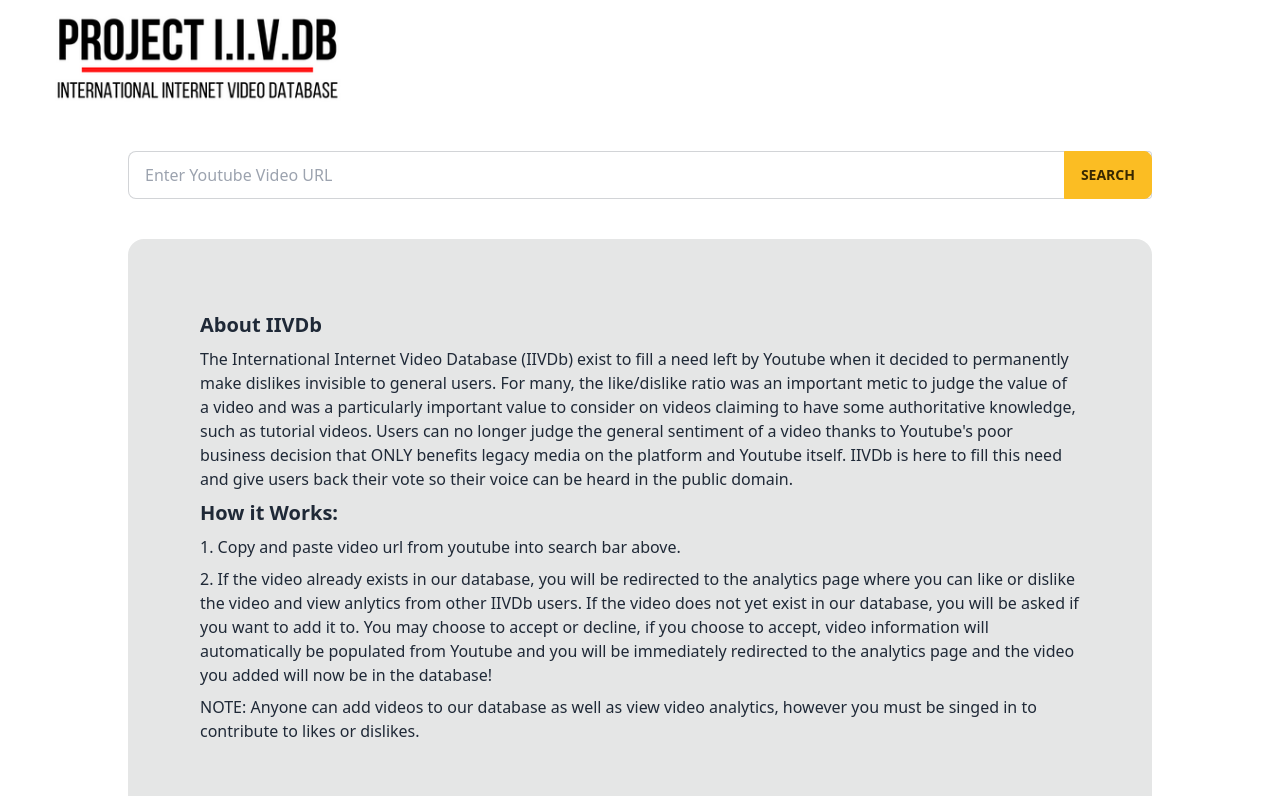
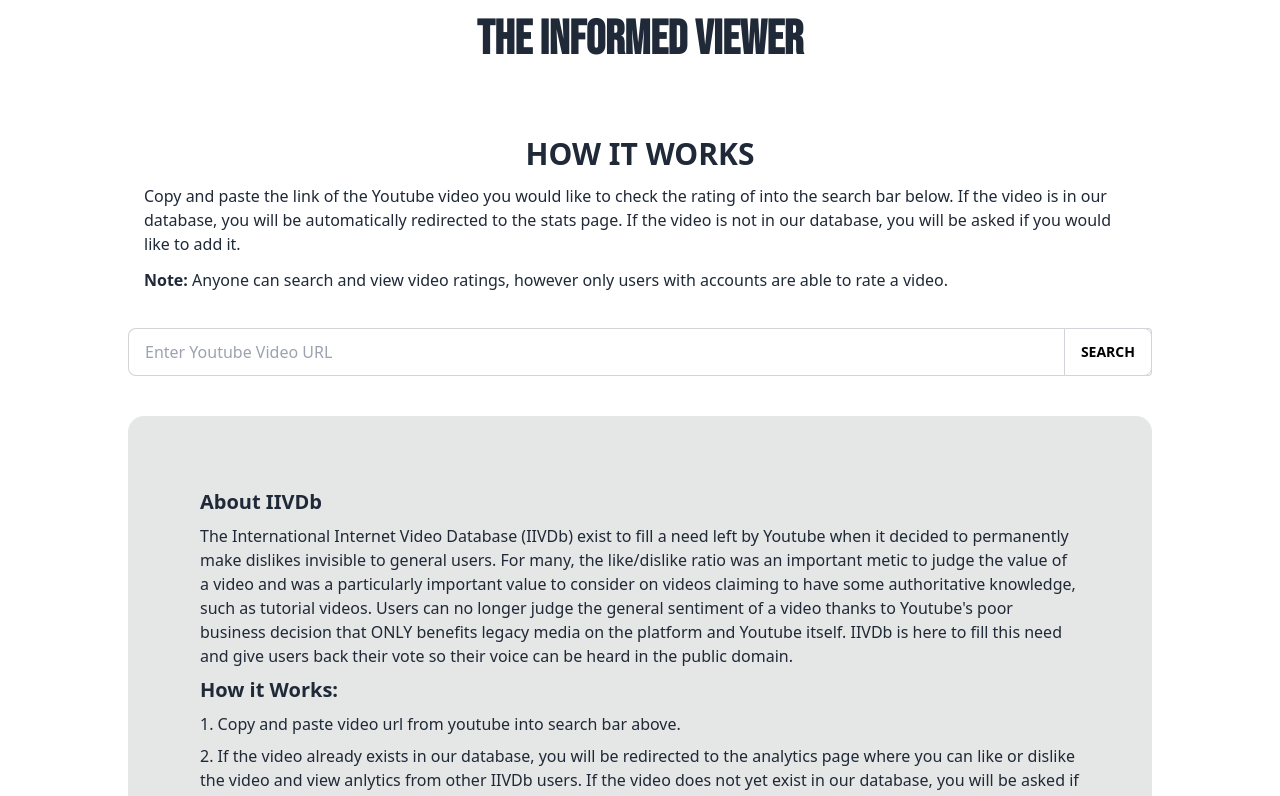
Before and after one commit to realDanielJLarkin/iivdb-client, a React (Create React App) app: page / in a window 1280 px wide. Shown: the top 796 px of the page. Built offline with nearby package versions, Linux system fonts and the light colour scheme; no server answers.

Commit message:
major ui update

```diff
--- a/src/App.js
+++ b/src/App.js
@@ -66,8 +66,9 @@ function App() {
           {modalOpen && <Modal />}
           {signUp && <Signup />}
           {loginOpen && <Login />}
-          <Form />
+
           <div className='max-w-5xl mx-auto'>
+            <Form />
             <main className='mb-20'>
               <Routes>
                 <Route exact path='/' element={<Home />} />
--- a/src/components/Input/Input.jsx
+++ b/src/components/Input/Input.jsx
@@ -98,7 +98,7 @@ function Input() {
             <div className="relative">
                 <form onSubmit={handleSubmit}>
                     <input type="text" onChange={(e) => setVideoUrl({ url: e.target.value })} placeholder="Enter Youtube Video URL" class="ml-8 w-50 pr-16 input input-danger input-bordered rounded-r-none md:rounded-r md:w-full md:ml-0" />
-                    <button className=" top-0 right-0 rounded-l-none btn btn-warning md:absolute" type='submit'>Search</button>
+                    <button className=" top-0 right-0 rounded-l-none btn bg-white text-black border-gray-300 md:absolute" type='submit'>Search</button>
                 </form>
             </div>
         </div>
--- a/src/components/about/About.jsx
+++ b/src/components/about/About.jsx
@@ -1,9 +1,19 @@
 import Input from "../Input/Input"
+
+import './about.css'
 
 function HowItWorks() {
     return (
         <>
+            <div className="p-4 mb-5">
+                <p className="text-3xl uppercase custom-hiw-title text-center mb-3">How it works</p>
+                <p className="mb-3">Copy and paste the link of the Youtube video you would like to check the rating of into the search bar below. If the video is in our database, you will be automatically redirected
+                    to the stats page. If the video is not in our database, you will be asked if you would like to add it.</p>
+
+                <p><span className="custom-span">Note:</span> Anyone can search and view video ratings, however only users with accounts are able to rate a video.</p>
+            </div>
             <Input />
+
             <div className=" hidden md:card bg-base-300 text-base-content mt-5 mb-10 p-10">
                 <div className="card-body">
                     <h5 className="card-title">About IIVDb</h5>
--- /dev/null
+++ b/src/components/about/about.css
@@ -0,0 +1,7 @@
+.custom-hiw-title {
+    font-weight: bold;
+}
+
+.custom-span {
+    font-weight: bold;
+}
--- a/src/components/form/Form.jsx
+++ b/src/components/form/Form.jsx
@@ -25,9 +25,9 @@ function Form() {
 
     return (
         <>
-            <div className="navbar bg-base-100 mb-10">
-                <div className="navbar-center">
-                    <Link to='/'><img src={logo} alt="" className='custom-logo' /></Link>
+            <div className="navbar mb-10 text-center justify-center flex bg-gray-800 text-white p-4 sticky top-0 md:relative z-20 md:bg-white md:text-gray-800">
+                <div className="navbar-center flex-1">
+                    <p className='text-5xl custom-logo-title uppercase'>The Informed Viewer</p>
                 </div>
             </div>
 
--- a/src/components/form/form.css
+++ b/src/components/form/form.css
@@ -1,3 +1,5 @@
+@import url('https://fonts.googleapis.com/css2?family=Bebas+Neue&display=swap');
+
 .custom-logo {
     height: 94.75px;
     width: 379px;
@@ -7,3 +9,9 @@
     justify-content: space-between;
     align-items: center;
 }
+
+.custom-logo-title {
+    margin: auto;
+    font-family: 'Bebas Neue', cursive;
+    font-weight: bolder;
+}
--- a/src/components/sponsoredVideos/SponsoredVideos.jsx
+++ b/src/components/sponsoredVideos/SponsoredVideos.jsx
@@ -21,9 +21,10 @@ function SponsoredVideos({ video }) {
             <div className="card-body ml-3 lg:ml-0 lg:px-0">
                 <h2 className="card-title mb-3">{video.title}</h2>
 
-                <div className="card-actions">
-                    <button className="btn btn-warning" onClick={handleClick}>Show Stats</button>
-                    <a href="https://www.youtube.com/watch?v=dQw4w9WgXcQ" className="btn btn-ghost">Watch on Youtube</a>
+                <div className="card-actions flex space-x-4 md:space-x-3">
+                    <a href="https://www.youtube.com/watch?v=dQw4w9WgXcQ" className="btn bg-red-700 border-none">Watch on Youtube</a>
+                    <button className="btn btn-ghost" onClick={handleClick}>Show Stats</button>
+
                 </div>
             </div>
         </div>
```
